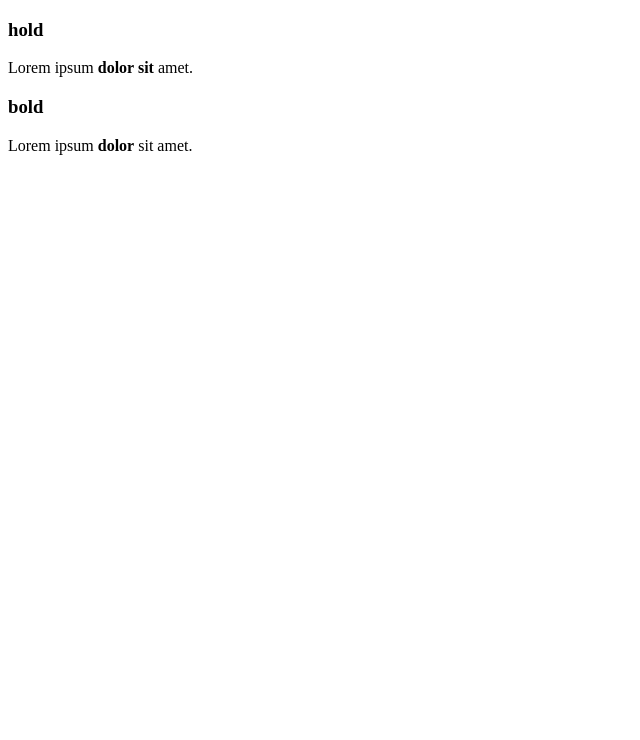
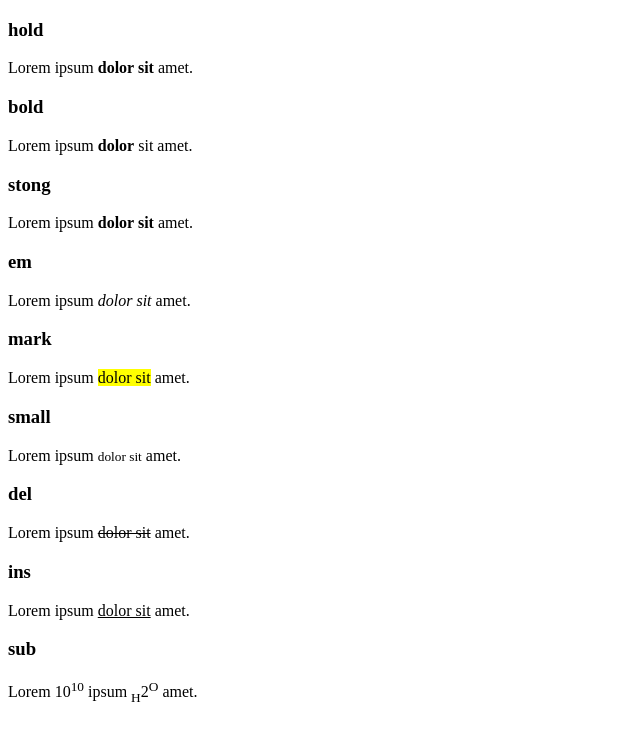
Before and after one commit to maplesift/2024_web_kai, a plain HTML site: page 20241029/20241029_05_formating(編排文字).html in a window 1280 px wide. Shown: the whole page, without its empty margins (0-640 px from the left). Drawn offline with Linux system fonts and the light colour scheme.

Commit message:
05:formating編排文字

```diff
--- a/20241029/20241029_05_formating(編排文字).html
+++ b/20241029/20241029_05_formating(編排文字).html
@@ -11,13 +11,15 @@
 </head>
 
 <body>
+    <!-- 佳 -->
     <div>
         <h3>
             hold
         </h3>
         Lorem ipsum <b>dolor sit</b> amet.
     </div>
-    <!-- bold -->
+    <!-- bold 粗體 無語意-->
+    <!-- 不佳 -->
     <p>
     <h3>
         bold
@@ -29,6 +31,65 @@
     <!-- 都可以換行 -->
     <!-- p有語意段落 可以p tag 通常不會在包換行格式 -->
     <!-- div無語意段落 常用 -->
+
+    <!-- stong 有語意
+     <strong> 標籤在 HTML 中主要用來強調文本，它的作用和含義如下：
+
+1. 語義標記
+<strong> 用於表示文本的重要性，通常用於強調某些內容。
+搜尋引擎和輔助技術（如螢幕閱讀器）會認識到這種標記，並可能會對強調的內容進行特殊處理。
+2. 預設樣式
+在大多數瀏覽器中，<strong> 標籤會將文本顯示為粗體（bold），這使得強調的內容更加顯眼。
+3. 可訪問性
+使用 <strong> 標籤有助於改善網頁的可訪問性。螢幕閱讀器會告訴用戶該文本是重要的，這對於視障用戶來說非常有用。-->
+    <div>
+        <h3>
+            stong
+        </h3>
+        Lorem ipsum <strong>dolor sit</strong> amet.
+    </div>
+    <!-- em 有語意 -->
+    <div>
+        <h3>
+            em
+        </h3>
+        Lorem ipsum <em>dolor sit</em> amet.
+    </div>
+    <!-- mark 標色 -->
+    <div>
+        <h3>
+            mark
+        </h3>
+        Lorem ipsum <mark>dolor sit</mark> amet.
+    </div>
+    <!-- small 變小 -->
+    <div>
+        <h3>
+            small
+        </h3>
+        Lorem ipsum <small>dolor sit</small> amet.
+    </div>
+    <!-- del 刪除線 -->
+    <div>
+        <h3>
+            del
+        </h3>
+        Lorem ipsum <del>dolor sit</del> amet.
+    </div>
+    <!-- ins 刪除線 -->
+    <div>
+        <h3>
+            ins
+        </h3>
+        Lorem ipsum <ins>dolor sit</ins> amet.
+    </div>
+    <!-- sub sup -->
+    <div>
+        <h3>
+            sub
+        </h3>
+        Lorem 10<sup>10</sup> ipsum <sub>H</sub>2<sup>O</sup> amet.
+    </div>
 </body>
 
 </html>
```
